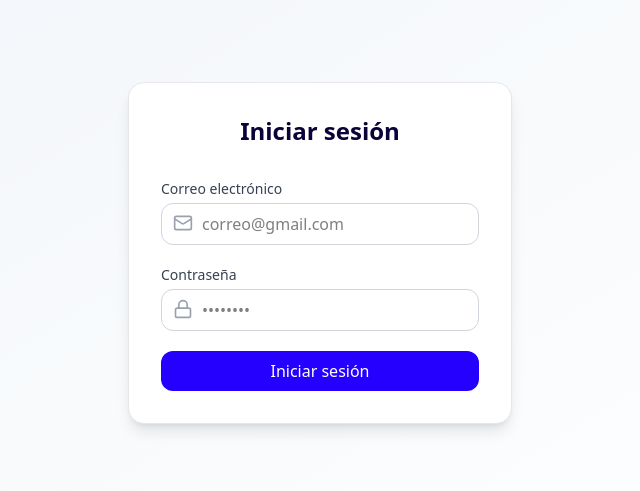
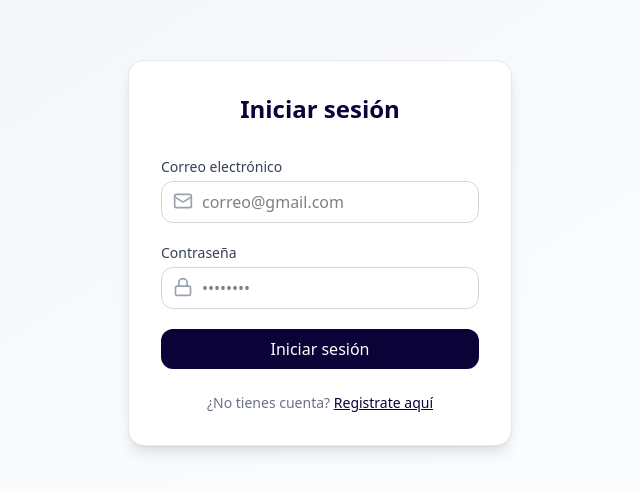
Before and after one commit to epf-21/web, a React (Vite) app in the folder frontend/: page /login in a window 1280 px wide. Shown: the part 147-638 px from the top of the page, without its empty margins (320-960 px from the left). Built offline with nearby package versions, Linux system fonts and the light colour scheme.

Commit message:
feat: agregar redireccion del login y cambio de estilo

```diff
--- a/frontend/src/pages/auth/Login.jsx
+++ b/frontend/src/pages/auth/Login.jsx
@@ -1,6 +1,7 @@
 import { useState } from 'react';
 import { Mail, Lock } from 'lucide-react';
 import { useLogin } from '../../hooks/useAuth';
+import { Link } from 'react-router-dom';
 
 export default function Login() {
   const [form, setForm] = useState({ email: '', password: '' });
@@ -54,28 +55,30 @@ export default function Login() {
               />
             </div>
           </div>
+
           {isError && (
             <p className="text-sm text-red-500">
               {error?.response?.data?.message || 'Error al iniciar sesión.'}
             </p>
           )}
 
-          {/*<div className="flex items-center justify-between text-sm text-gray-600">
-            <label className="flex items-center space-x-2">
-              <input type="checkbox" className="form-checkbox text-blue-600" />
-              <span>Recordarme</span>
-            </label>
-            <a href="#" className="text-black-rock-700 hover:underline">¿Olvidaste tu contraseña?</a>
-          </div>*/}
-
           <button
             type="submit"
             disabled={isPending}
-            className="w-full py-2 bg-black-rock-600 text-white rounded-xl hover:bg-black-rock-800 transition-all"
+            className="w-full py-2 bg-black-rock-950 text-white rounded-xl hover:bg-black transition-all"
           >
             {isPending ? 'Iniciando sesión...' : 'Iniciar sesión'}
           </button>
         </form>
+        <p className="text-sm text-center text-gray-500 mt-6">
+          ¿No tienes cuenta? {' '}
+          <Link
+            to="/register"
+            className="text-black-rock-950 font-medium underline"
+          >
+            Registrate aquí
+          </Link>
+        </p>
       </div>
     </div>
   );
--- a/frontend/src/pages/auth/SignUp.jsx
+++ b/frontend/src/pages/auth/SignUp.jsx
@@ -104,7 +104,7 @@ export default function SignUp() {
 
           <button
             type="submit"
-            className="w-full py-2 bg-blue-600 text-white rounded-xl hover:bg-blue-700 transition-all"
+            className="w-full py-2 bg-black-rock-950 text-white rounded-xl hover:bg-black transition-all"
           >
             {isPending ? 'Registrando...' : 'Registrarse'}
           </button>
```
